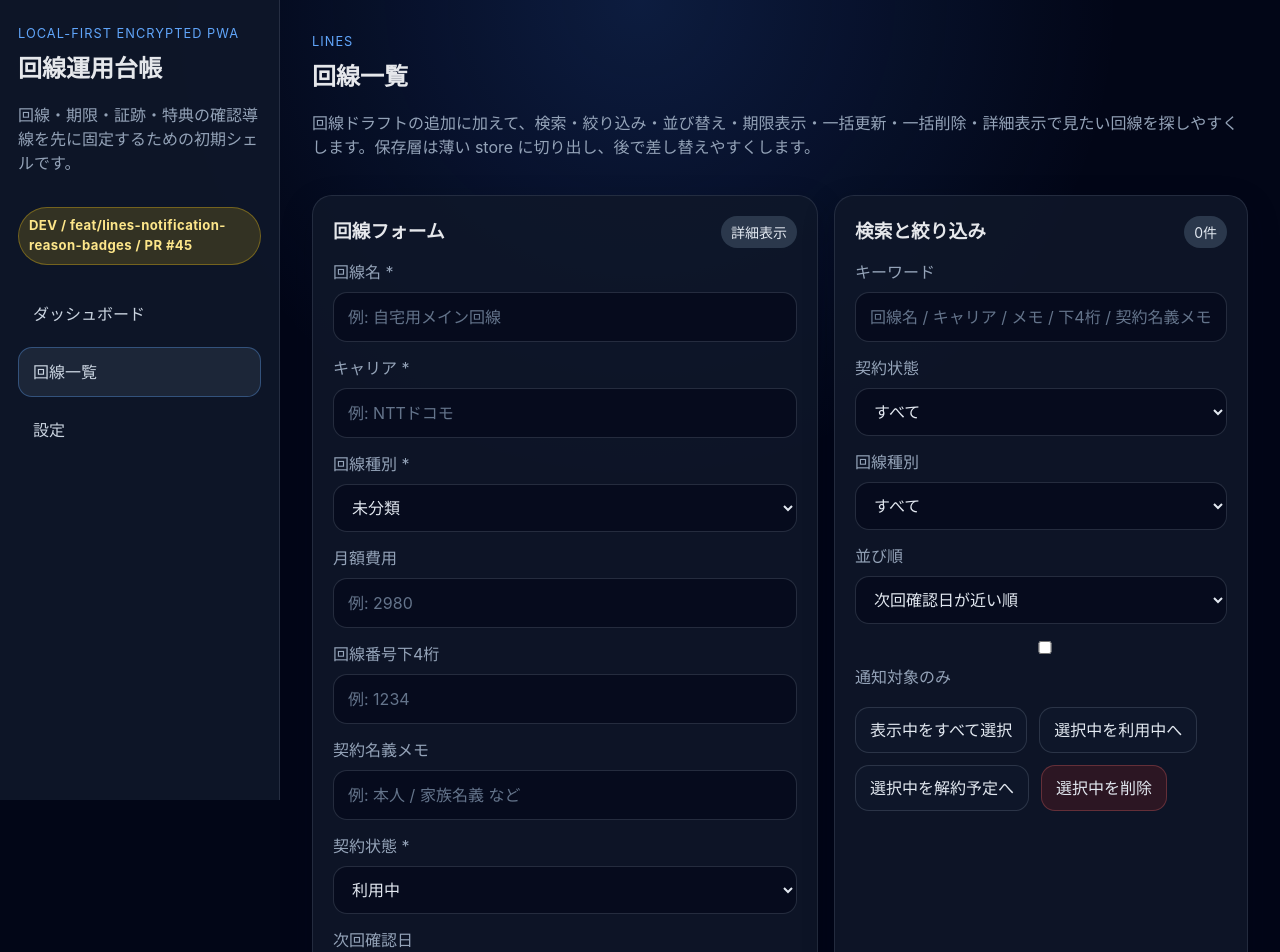
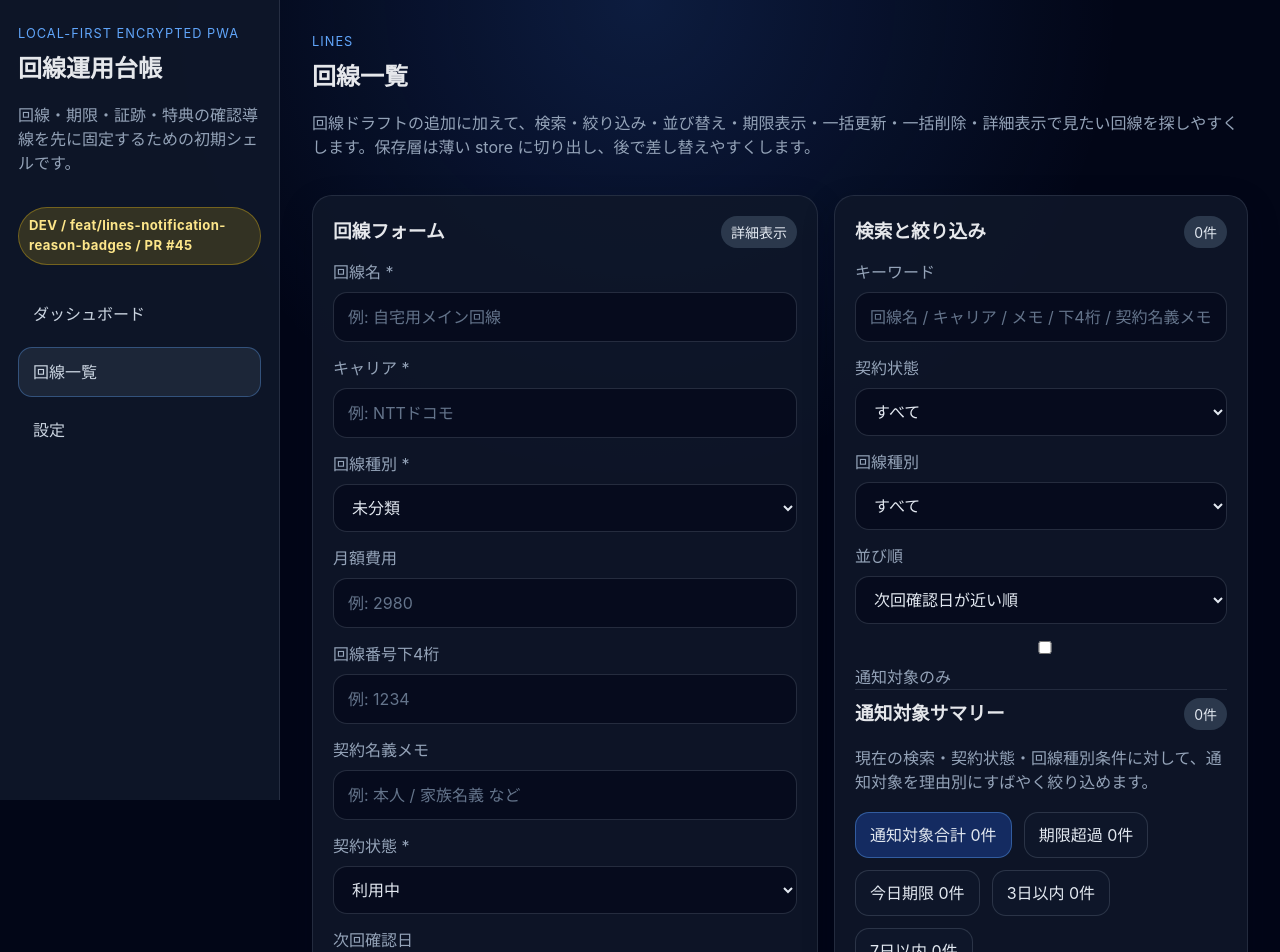
Before and after one commit to Driedsandwich/line-ops-ledger, a React (Vite) app: page /lines in a window 1280 px wide. Shown: the top 952 px of the page. Built offline with nearby package versions, Linux system fonts and the light colour scheme.

Commit message:
feat: add notification summary and reason filter on lines page

```diff
--- a/src/pages/LinesPage.tsx
+++ b/src/pages/LinesPage.tsx
@@ -35,6 +35,7 @@ type FilterState = {
   status: 'all' | LineStatus;
   lineType: 'all' | LineType;
   notificationTargetOnly: boolean;
+  notificationReason: 'all' | NotificationReasonLabel;
 };
 
 type UndoState = {
@@ -69,6 +70,7 @@ const initialFilterState: FilterState = {
   status: 'all',
   lineType: 'all',
   notificationTargetOnly: false,
+  notificationReason: 'all',
 };
 
 const initialSortKey: SortKey = 'nextReviewDate';
@@ -278,6 +280,13 @@ export function LinesPage(): JSX.Element {
     setFilters((current) => ({ ...current, [key]: value }));
   }
 
+  function setNotificationReasonFilter(reason: FilterState['notificationReason']): void {
+    setFilters((current) => ({
+      ...current,
+      notificationReason: current.notificationReason === reason ? 'all' : reason,
+    }));
+  }
+
   function resetForm(): void {
     setForm(initialFormState);
     setEditingId(null);
@@ -413,18 +422,22 @@ export function LinesPage(): JSX.Element {
     setExpandedIds((current) => (current.includes(id) ? current.filter((item) => item !== id) : [...current, id]));
   }
 
-  const visibleDrafts = useMemo(() => {
+  const filteredDrafts = useMemo(() => {
     const keyword = filters.keyword.trim().toLowerCase();
-    const filtered = drafts.filter((draft) => {
-      if (filters.notificationTargetOnly) {
-        const match = matchesNotificationTarget(
+
+    return drafts.filter((draft) => {
+      const notificationReason = getNotificationReasonForDraft(
         draft,
         notificationSettings.reminderWindow,
         notificationSettings.enabled,
       );
-        if (!match) {
+
+      if (filters.notificationTargetOnly && !notificationReason) {
         return false;
       }
+
+      if (filters.notificationReason !== 'all' && notificationReason !== filters.notificationReason) {
+        return false;
       }
 
       if (filters.status !== 'all' && draft.status !== filters.status) {
@@ -450,8 +463,63 @@ export function LinesPage(): JSX.Element {
 
       return haystack.includes(keyword);
     });
+  }, [drafts, filters, notificationSettings]);
 
-    return filtered.sort((a, b) => {
+  const notificationSummary = useMemo(() => {
+    const summaryDrafts = drafts.filter((draft) => {
+      const keyword = filters.keyword.trim().toLowerCase();
+
+      if (filters.status !== 'all' && draft.status !== filters.status) {
+        return false;
+      }
+      if (filters.lineType !== 'all' && draft.lineType !== filters.lineType) {
+        return false;
+      }
+      if (!keyword) {
+        return true;
+      }
+
+      const haystack = [
+        draft.lineName,
+        draft.carrier,
+        draft.memo,
+        draft.lineType,
+        draft.last4,
+        draft.contractHolderNote,
+      ]
+        .join(' ')
+        .toLowerCase();
+
+      return haystack.includes(keyword);
+    });
+
+    const counts: Record<NotificationReasonLabel, number> = {
+      '期限超過': 0,
+      '今日期限': 0,
+      '3日以内': 0,
+      '7日以内': 0,
+    };
+
+    for (const draft of summaryDrafts) {
+      const reason = getNotificationReasonForDraft(
+        draft,
+        notificationSettings.reminderWindow,
+        notificationSettings.enabled,
+      );
+
+      if (reason) {
+        counts[reason] += 1;
+      }
+    }
+
+    return {
+      total: Object.values(counts).reduce((sum, count) => sum + count, 0),
+      counts,
+    };
+  }, [drafts, filters.keyword, filters.lineType, filters.status, notificationSettings]);
+
+  const visibleDrafts = useMemo(() => {
+    return [...filteredDrafts].sort((a, b) => {
       switch (sortKey) {
         case 'monthlyCostHigh':
           return (b.monthlyCost ?? -1) - (a.monthlyCost ?? -1);
@@ -477,7 +545,7 @@ export function LinesPage(): JSX.Element {
         }
       }
     });
-  }, [drafts, filters, sortKey, notificationSettings]);
+  }, [filteredDrafts, sortKey]);
 
   const visibleIds = useMemo(() => visibleDrafts.map((draft) => draft.id), [visibleDrafts]);
   const allVisibleSelected = visibleIds.length > 0 && visibleIds.every((id) => selectedIds.includes(id));
@@ -715,6 +783,36 @@ export function LinesPage(): JSX.Element {
             </label>
           </div>
 
+          <div className="detail-panel">
+            <div className="card__header">
+              <h3>通知対象サマリー</h3>
+              <span className="badge">{notificationSummary.total}件</span>
+            </div>
+            <p className="muted">現在の検索・契約状態・回線種別条件に対して、通知対象を理由別にすばやく絞り込めます。</p>
+            <div className="button-row">
+              <button
+                type="button"
+                className={filters.notificationReason === 'all' ? 'button button--primary' : 'button'}
+                onClick={() => updateFilter('notificationReason', 'all')}
+              >
+                通知対象合計 {notificationSummary.total}件
+              </button>
+              {(['期限超過', '今日期限', '3日以内', '7日以内'] as const).map((reason) => (
+                <button
+                  key={reason}
+                  type="button"
+                  className={filters.notificationReason === reason ? 'button button--primary' : 'button'}
+                  onClick={() => setNotificationReasonFilter(reason)}
+                >
+                  {reason} {notificationSummary.counts[reason]}件
+                </button>
+              ))}
+            </div>
+            {filters.notificationReason !== 'all' ? (
+              <p className="notice">通知理由: {filters.notificationReason} で絞り込み中です。</p>
+            ) : null}
+          </div>
+
           <div className="button-row">
             <button type="button" className="button" onClick={toggleSelectAllVisible} disabled={!hasDrafts}>
               {allVisibleSelected ? '表示中の選択を解除' : '表示中をすべて選択'}
```
Lines whose indentation alone changed are shown as unchanged.
